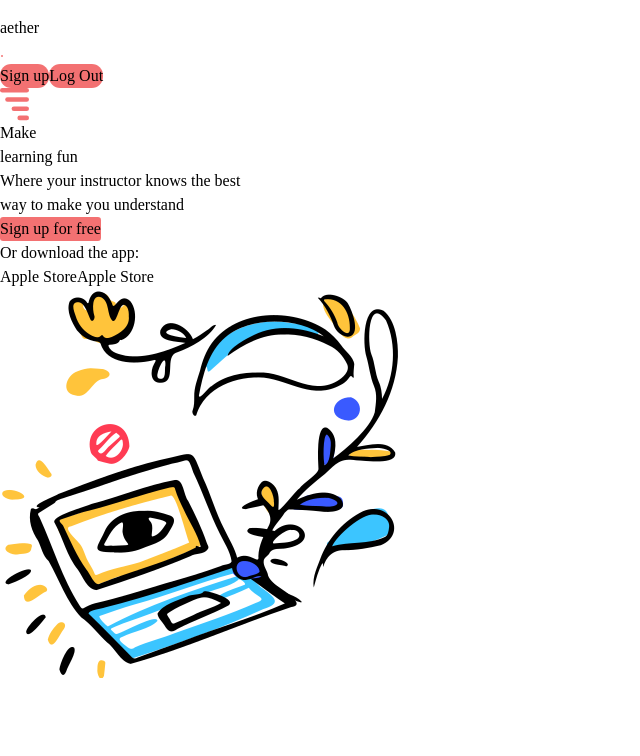
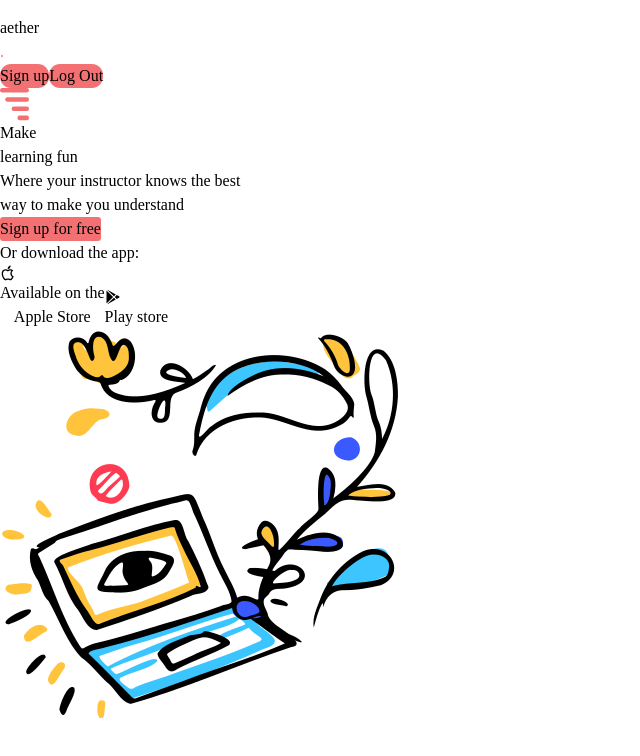
Before and after one commit to tawfiqealahi/aether-landing-page, a React (Vite) app: page / in a window 1280 px wide. Shown: the top 756 px of the page, without its empty margins (0-640 px from the left). Built offline with nearby package versions, Linux system fonts and the light colour scheme.

Commit message:
icon add

```diff
--- a/package.json
+++ b/package.json
@@ -11,7 +11,8 @@
   },
   "dependencies": {
     "react": "^18.3.1",
-    "react-dom": "^18.3.1"
+    "react-dom": "^18.3.1",
+    "react-icons": "^5.3.0"
   },
   "devDependencies": {
     "@eslint/js": "^9.13.0",
--- a/src/Component/Navbar/Hero/Hero.jsx
+++ b/src/Component/Navbar/Hero/Hero.jsx
@@ -1,5 +1,9 @@
 import './Hero.css'
 import landingImage from '../../../assets/hero landing page.png'
+import { RiAppleLine } from "react-icons/ri";
+import { IoLogoGooglePlaystore } from 'react-icons/io5';
+
+
 
 const Hero = () => {
     return (
@@ -10,9 +14,13 @@ const Hero = () => {
             <button className='p-2 my-10  font-semibold  heroSignUpButton'>Sign up for free</button>
             <div>
                 <h4 className=''>Or download the app:</h4>
-                <div className='flex justify-between w-60 my-3'>
-                <button className='font-bold text-gray-100 bg-black px-2 p-1' type="button">Apple Store</button>
-                <button className='font-bold text-gray-100 bg-black px-2 p-1' type="button">Apple Store</button>
+                <div className='flex justify-between w-72 my-3'>
+                <button className=' font- text-gray-100 bg-black px-2 p-1' type="button"><RiAppleLine className='w-10' /> <div>
+                <p className=' font-normal text-sm '>Available on the</p> Apple Store
+                </div> </button>
+                <button className='font-bold text-gray-100 bg-black px-2 p-1' type="button">
+                <IoLogoGooglePlaystore />
+                Play store</button>
                 </div>
             </div>
             </div>
```
Also changed, not shown: 1 other file (tests, documents, lock files or other folders).
